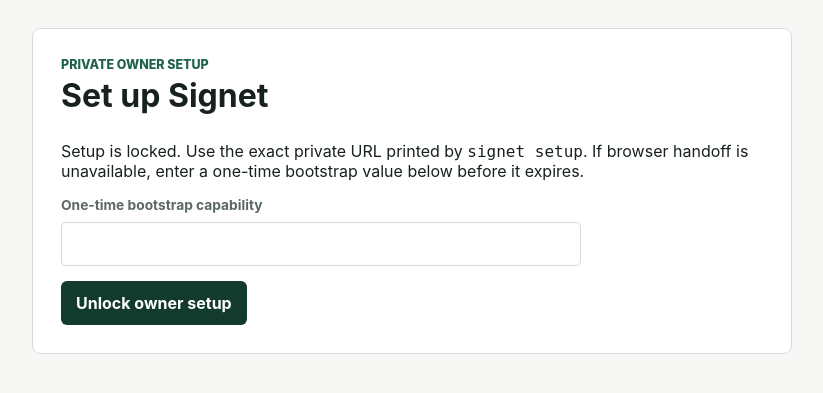
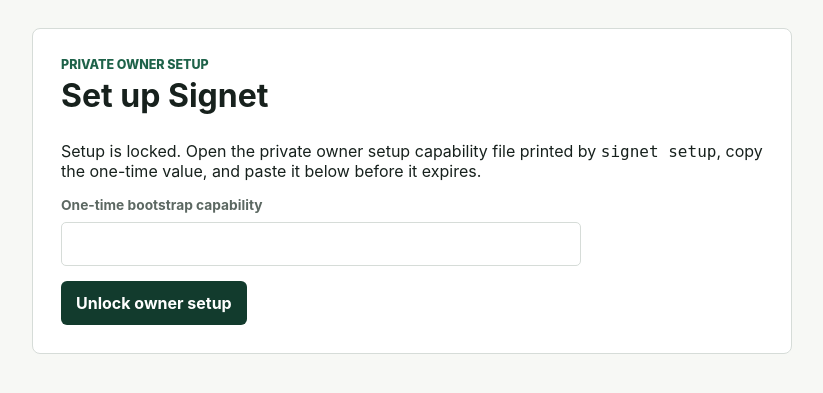
Before and after one commit to bee-san/Signet, a Python web app: template src/signet/templates/setup.html in a window 1280 px wide. Shown: the part 66-459 px from the top of the page, without its empty margins (228-1051 px from the left). Run offline with Jinja, Linux system fonts and the light colour scheme; the template is opened without the code that fills it, so the values that code supplies are empty.

Commit message:
[verified] fix: align setup bootstrap instructions

```diff
--- a/src/signet/templates/setup.html
+++ b/src/signet/templates/setup.html
@@ -7,7 +7,7 @@
   <p class="eyebrow">Private owner setup</p>
   <h1 id="setup-title">Set up Signet</h1>
   {% if not setup.claimed %}
-  <p>Setup is locked. Use the exact private URL printed by <code>signet setup</code>. If browser handoff is unavailable, enter a one-time bootstrap value below before it expires.</p>
+  <p>Setup is locked. Open the private owner setup capability file printed by <code>signet setup</code>, copy the one-time value, and paste it below before it expires.</p>
   <form action="/setup/claim" method="post" class="stack-form">
     <input type="hidden" name="csrf_token" value="{{ login_csrf }}">
     <label for="bootstrap-capability">One-time bootstrap capability</label>
```
Also changed, not shown: tests/test_browser_auth_e2e.py (+6 -0 lines).
